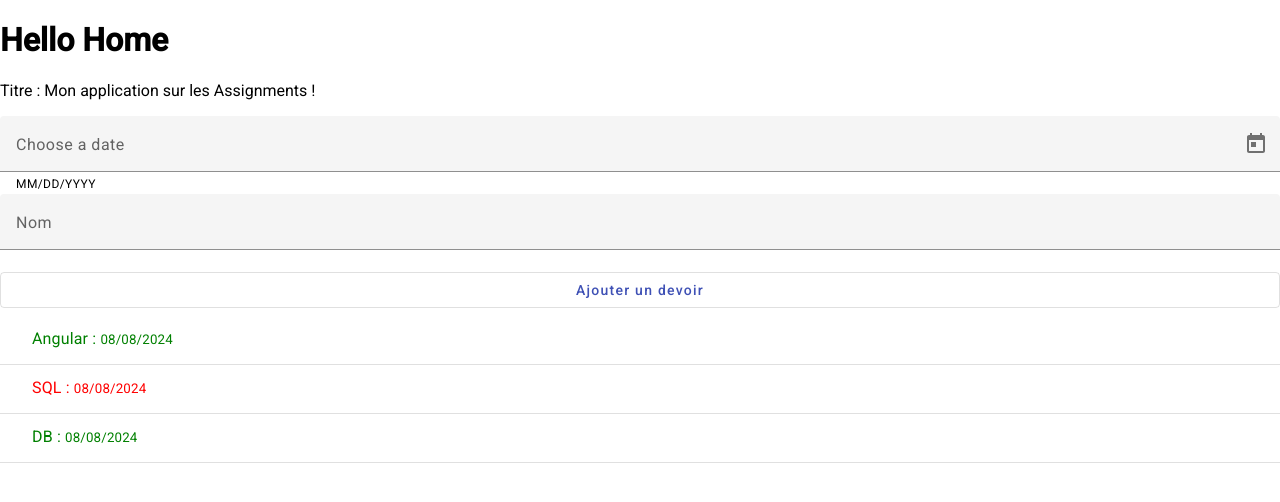
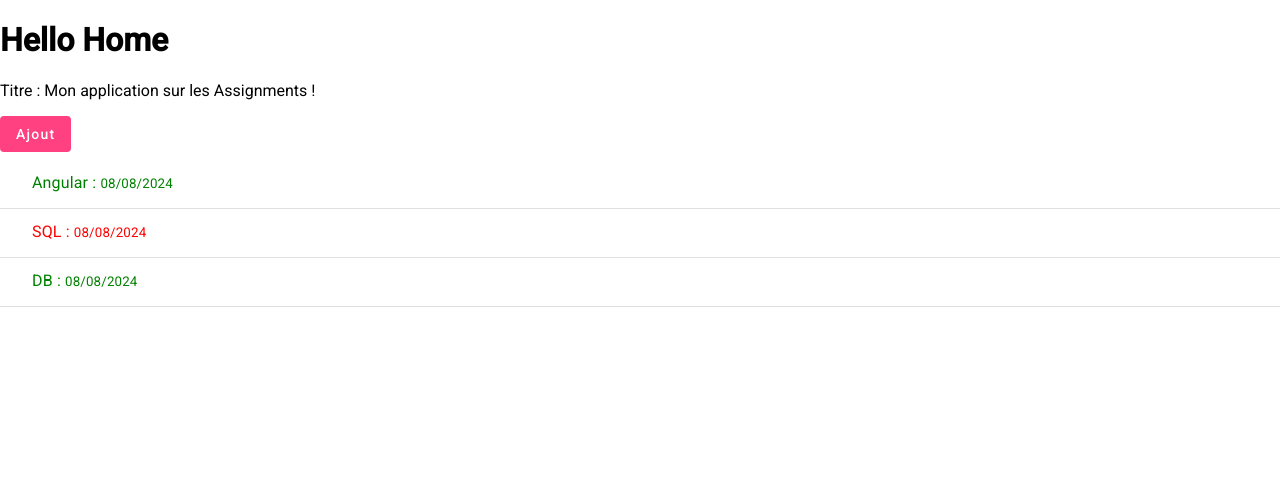
Before and after one commit to RicManByakugan/angularM2MiageFront, an Angular app: page / in a window 1280 px wide. Shown: the top 502 px of the page. Built offline with nearby package versions, Linux system fonts and the light colour scheme.

Commit message:
Send data from child to parent Output()

```diff
--- /dev/null
+++ b/src/app/assignments/add-assignment/add-assignment.component.css
@@ -0,0 +1,4 @@
+.form{
+    display: flex;
+    flex-direction: column;
+}
--- /dev/null
+++ b/src/app/assignments/add-assignment/add-assignment.component.html
@@ -0,0 +1,36 @@
+<form
+  ngForm
+  #assignmentForm
+  (submit)="onSubmit($event); assignmentForm.reset()"
+  class="form"
+>
+  <mat-form-field>
+    <mat-label>Choose a date</mat-label>
+    <input
+      matInput
+      [matDatepicker]="picker"
+      [(ngModel)]="DateAssignment"
+      name="DateAssignment"
+    />
+    <mat-hint>MM/DD/YYYY</mat-hint>
+    <mat-datepicker-toggle matIconSuffix [for]="picker"></mat-datepicker-toggle>
+    <mat-datepicker #picker></mat-datepicker>
+  </mat-form-field>
+  <mat-form-field>
+    <mat-label>Nom</mat-label>
+    <input
+      matInput
+      type="text"
+      placeholder="Nom"
+      [(ngModel)]="NomAssignment"
+      name="NomAssignment"
+    />
+  </mat-form-field>
+  <button
+    mat-stroked-button
+    color="primary"
+    [disabled]="NomAssignment == '' || DateAssignment == undefined"
+  >
+    Ajouter un devoir
+  </button>
+</form>
--- /dev/null
+++ b/src/app/assignments/add-assignment/add-assignment.component.ts
@@ -0,0 +1,38 @@
+import { Component, EventEmitter, Output } from '@angular/core';
+import { Assignment } from '../assignment.model';
+import { CommonModule } from '@angular/common';
+import { FormsModule } from '@angular/forms';
+import { MatListModule } from '@angular/material/list';
+import { MatButtonModule } from '@angular/material/button';
+import { MatInputModule } from '@angular/material/input';
+import { MatNativeDateModule } from '@angular/material/core';
+import { MatFormFieldModule } from '@angular/material/form-field';
+import { MatDividerModule } from '@angular/material/divider';
+import { MatDatepickerModule } from '@angular/material/datepicker';
+
+@Component({
+  selector: 'app-add-assignment',
+  standalone: true,
+  imports: [CommonModule,
+    FormsModule, MatListModule, MatButtonModule, MatInputModule, MatDatepickerModule ,MatNativeDateModule, MatFormFieldModule, MatDividerModule],
+  templateUrl: './add-assignment.component.html',
+  styleUrl: './add-assignment.component.css'
+})
+export class AddAssignmentComponent {
+  @Output() nouvelAssignment = new EventEmitter<Assignment>();
+
+  ajoutActive = false
+  NomAssignment!: any;
+  DateAssignment!: any;
+
+  onSubmit(event: any){
+    if ((this.NomAssignment == "") || (this.DateAssignment == "")) return;
+    let newassignment = new Assignment()
+    newassignment.nom = this.NomAssignment
+    newassignment.dateDeRendu = this.DateAssignment
+    newassignment.rendu = false
+    console.log(newassignment);
+    this.nouvelAssignment.emit(newassignment)
+    // this.assignments.push(assignment)
+  }
+}
--- a/src/app/assignments/assignments.component.css
+++ b/src/app/assignments/assignments.component.css
@@ -5,8 +5,3 @@
 .nonrendu{
     color: red;
 }
-
-.form{
-    display: flex;
-    flex-direction: column;
-}
--- a/src/app/assignments/assignments.component.html
+++ b/src/app/assignments/assignments.component.html
@@ -1,38 +1,11 @@
 <p>Titre : {{ Titre }}</p>
 
-<form
-  ngForm
-  #assignmentForm
-  (submit)="onSubmit($event); assignmentForm.reset()"
-  class="form"
->
-  <mat-form-field>
-    <mat-label>Choose a date</mat-label>
-    <input
-      matInput
-      [matDatepicker]="picker"
-      [(ngModel)]="DateAssignment"
-      name="DateAssignment"
-    />
-    <mat-hint>MM/DD/YYYY</mat-hint>
-    <mat-datepicker-toggle matIconSuffix [for]="picker"></mat-datepicker-toggle>
-    <mat-datepicker #picker></mat-datepicker>
-  </mat-form-field>
-  <mat-form-field>
-    <mat-label>Nom</mat-label>
-    <input
-      matInput
-      type="text"
-      placeholder="Nom"
-      [(ngModel)]="NomAssignment"
-      name="NomAssignment"
-    />
-  </mat-form-field>
-  <button mat-stroked-button color="primary" [disabled]="ajoutActive">
-    Ajouter un devoir
-  </button>
-</form>
-
+@if (formVisible){
+<app-add-assignment (nouvelAssignment)="onNouvelAssignment($event)"></app-add-assignment>
+}@else{
+<button mat-flat-button color="accent" (click)="onAddAssignmentBtnClick()">
+  Ajout
+</button>
 <mat-list>
   @for(assignment of assignments; track assignment.nom){
   <mat-list-item (click)="assignmentClique(assignment)">
@@ -46,10 +19,10 @@
   <mat-divider></mat-divider>
   }
 </mat-list>
-
 <app-assignment-detail
   [assignmentTransmis]="assignmentSelecionne"
 ></app-assignment-detail>
+}
 
 <!--@for(assignment of assignments; track assignment.nom){
 <div [ngClass]="{ rendu: assignment.rendu, nonrendu: !assignment.rendu }">
--- a/src/app/assignments/assignments.component.ts
+++ b/src/app/assignments/assignments.component.ts
@@ -12,19 +12,19 @@ import {MatNativeDateModule} from '@angular/material/core';
 import { Assignment } from './assignment.model';
 import { AssignmentDetailComponent } from './assignment-detail/assignment-detail.component';
 import {MatListModule} from '@angular/material/list';
+import { AddAssignmentComponent } from './add-assignment/add-assignment.component';
 
 @Component({
   selector: 'app-assignments',
   standalone: true,
   providers: [],
-  imports: [AssignmentDetailComponent, CommonModule, RenduDirective,
+  imports: [AddAssignmentComponent, AssignmentDetailComponent, CommonModule, RenduDirective,
     FormsModule, MatListModule, MatButtonModule, MatInputModule, MatDatepickerModule,MatNativeDateModule, MatFormFieldModule, MatDividerModule],
   templateUrl: './assignments.component.html',
   styleUrl: './assignments.component.css'
 })
 export class AssignmentsComponent implements OnInit {
   Titre = "Mon application sur les Assignments !";
-  ajoutActive = false
   assignments = [
     {
       nom: "Angular",
@@ -42,7 +42,7 @@ export class AssignmentsComponent implements OnInit {
       rendu: true
     }
   ]
-
+  formVisible = false
 
   ngOnInit(): void {
     // setTimeout(() =>{
@@ -50,19 +50,18 @@ export class AssignmentsComponent implements OnInit {
     // }, 5000)
   }
 
+  onAddAssignmentBtnClick(){
+    this.formVisible = true
+  }
   assignmentSelecionne!: Assignment
   assignmentClique(a: Assignment): void {
     this.assignmentSelecionne = a
   }
 
-  NomAssignment!: any;
-  DateAssignment!: any;
-  onSubmit(event: any){
-    let assignment = new Assignment()
-    assignment.nom = this.NomAssignment
-    assignment.dateDeRendu = this.DateAssignment
-    assignment.rendu = false
-    console.log(assignment);
-    this.assignments.push(assignment)
+  onNouvelAssignment(a: Assignment){
+    this.assignments.push(a)
+    this.formVisible = false
   }
+
+
 }
```
